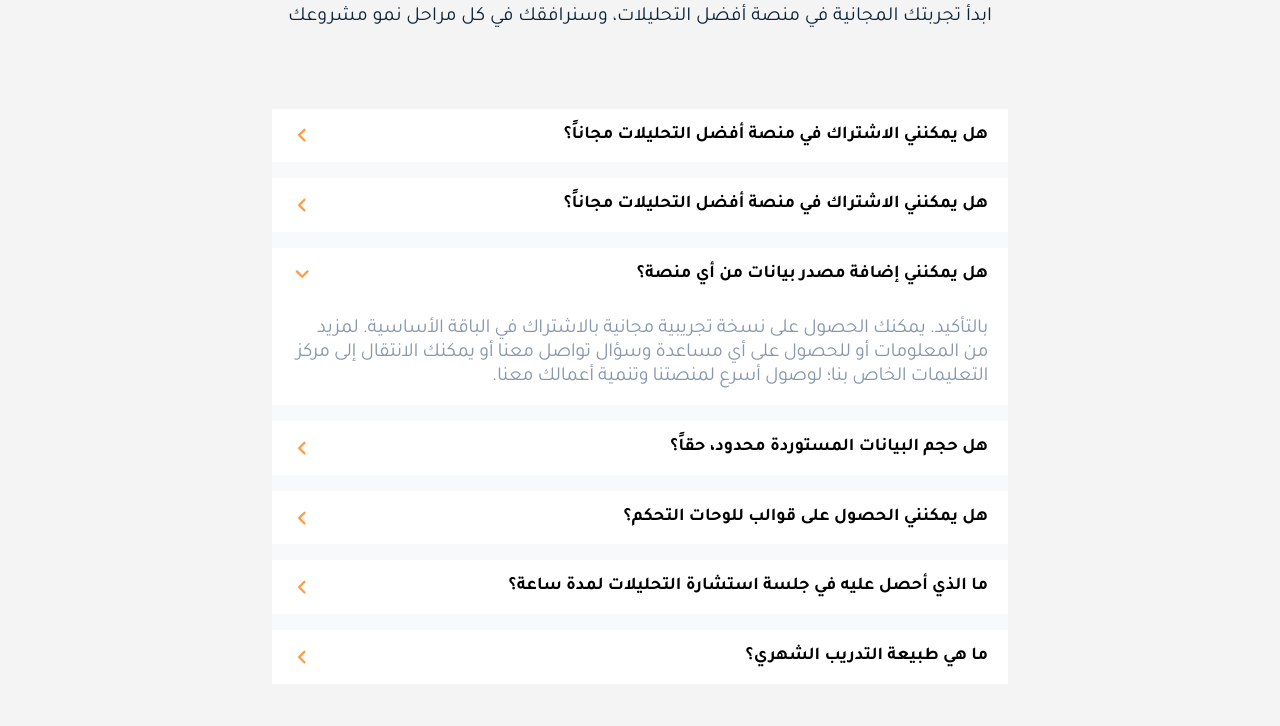
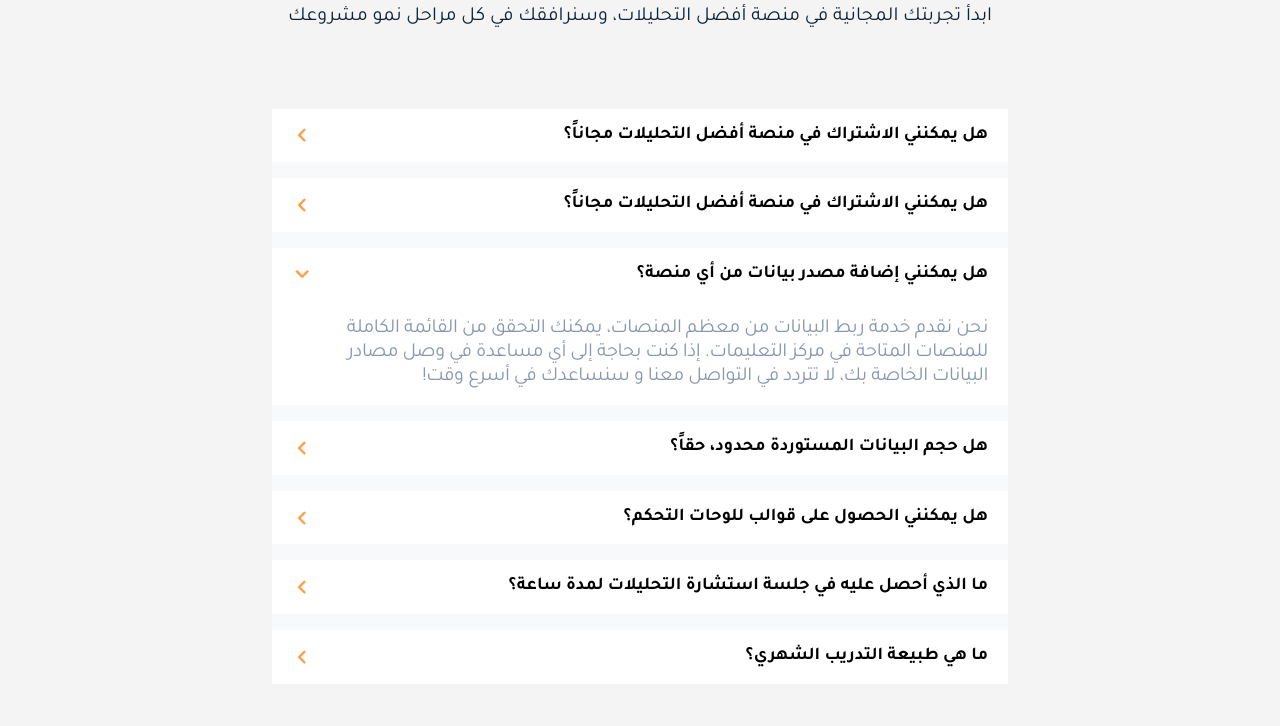
Before and after one commit to mdahmedmaruf/afdal-analytics-2.0, a plain HTML site: page ar/pricing-ar.html in a window 1280 px wide. Both pictures are taken after a click on the button "هل يمكنني إضافة مصدر بيانات من أي منصة؟". Shown: the part 3464-4190 px from the top of the page. Drawn offline with Linux system fonts and the light colour scheme.

Commit message:
add arabic faqs

```diff
--- a/ar/pricing-ar.html
+++ b/ar/pricing-ar.html
@@ -1404,7 +1404,7 @@
 									data-bs-parent="#faqs"
 								>
 									<div class="accordion-body">
-										بالتأكيد. يمكنك الحصول على نسخة تجريبية مجانية بالاشتراك في الباقة الأساسية. لمزيد من المعلومات أو للحصول على أي مساعدة وسؤال تواصل معنا أو يمكنك الانتقال إلى مركز التعليمات الخاص بنا؛ لوصول أسرع لمنصتنا وتنمية أعمالك معنا.
+										نعم، لدينا أسعار خاصة لمختلف العملاء كي تتناسب مع احتياجاتهم المختلفة. فالباقة المتاحة للمؤسسات مثلًا لديها مزايا أكثر من الباقتين الأساسية والإضافية للتعامل بشكل أفضل مع التدفق الهائل للبيانات والمعلومات.
 									</div>
 								</div>
 							</div>
@@ -1427,7 +1427,7 @@
 									data-bs-parent="#faqs"
 								>
 									<div class="accordion-body">
-										بالتأكيد. يمكنك الحصول على نسخة تجريبية مجانية بالاشتراك في الباقة الأساسية. لمزيد من المعلومات أو للحصول على أي مساعدة وسؤال تواصل معنا أو يمكنك الانتقال إلى مركز التعليمات الخاص بنا؛ لوصول أسرع لمنصتنا وتنمية أعمالك معنا.
+										نحن نقدم خدمة ربط البيانات من معظم المنصات، يمكنك التحقق من القائمة الكاملة للمنصات المتاحة في مركز التعليمات. إذا كنت بحاجة إلى أي مساعدة في وصل مصادر البيانات الخاصة بك، لا تتردد في التواصل معنا و سنساعدك في أسرع وقت!
 									</div>
 								</div>
 							</div>
@@ -1450,7 +1450,7 @@
 									data-bs-parent="#faqs"
 								>
 									<div class="accordion-body">
-										بالتأكيد. يمكنك الحصول على نسخة تجريبية مجانية بالاشتراك في الباقة الأساسية. لمزيد من المعلومات أو للحصول على أي مساعدة وسؤال تواصل معنا أو يمكنك الانتقال إلى مركز التعليمات الخاص بنا؛ لوصول أسرع لمنصتنا وتنمية أعمالك معنا.
+										حجم البيانات المستوردة غير محدود للمشتركين في الباقتين الإضافية والمؤسسات، هو محدود فقط للمشتركين في الباقة الأساسية.
 									</div>
 								</div>
 							</div>
@@ -1473,7 +1473,7 @@
 									data-bs-parent="#faqs"
 								>
 									<div class="accordion-body">
-										بالتأكيد. يمكنك الحصول على نسخة تجريبية مجانية بالاشتراك في الباقة الأساسية. لمزيد من المعلومات أو للحصول على أي مساعدة وسؤال تواصل معنا أو يمكنك الانتقال إلى مركز التعليمات الخاص بنا؛ لوصول أسرع لمنصتنا وتنمية أعمالك معنا.
+										نعم. بمجرد أن توصل الروابط الخاصة بك بمنصة أفضل التحليلات تُنشئ المنصة بشكل تلقائي لوحات تحكم مخصصة وفقاً لاحتياجاتك التسويقية. حيث يمكنك استخدام لوحات التحكم لمراقبة أداء عملك وشركتك بشكلٍ عام.
 									</div>
 								</div>
 							</div>
@@ -1496,7 +1496,7 @@
 									data-bs-parent="#faqs"
 								>
 									<div class="accordion-body">
-										بالتأكيد. يمكنك الحصول على نسخة تجريبية مجانية بالاشتراك في الباقة الأساسية. لمزيد من المعلومات أو للحصول على أي مساعدة وسؤال تواصل معنا أو يمكنك الانتقال إلى مركز التعليمات الخاص بنا؛ لوصول أسرع لمنصتنا وتنمية أعمالك معنا.
+										يساعدك خبير البيانات لدينا في إنشاء أول لوحة تحكم خاصة بك. خلال الجلسة المباشرة؛ سنستعرض لك منصتنا، ونحلل احتياجاتك في إعداد التقارير، كما ونساعدك على فهم المقاييس الرئيسية باختلاف نوع عملك التجاري.
 									</div>
 								</div>
 							</div>
@@ -1519,7 +1519,7 @@
 									data-bs-parent="#faqs"
 								>
 									<div class="accordion-body">
-										بالتأكيد. يمكنك الحصول على نسخة تجريبية مجانية بالاشتراك في الباقة الأساسية. لمزيد من المعلومات أو للحصول على أي مساعدة وسؤال تواصل معنا أو يمكنك الانتقال إلى مركز التعليمات الخاص بنا؛ لوصول أسرع لمنصتنا وتنمية أعمالك معنا.
+										سنساعدك في منصة أفضل التحليلات على تعلم مهارات البيانات الأساسية، واكتساب فهم متعمق لتحليلات وسائل التواصل الاجتماعي وتحليلات التسويق، بالإضافة إلى مواقع التجارة الإلكترونية. كما ستتعلم مقاييس التسويق والأعمال وكيفية تحليل بياناتها للوصول إلى أفضل النتائج.
 									</div>
 								</div>
 							</div>
```
